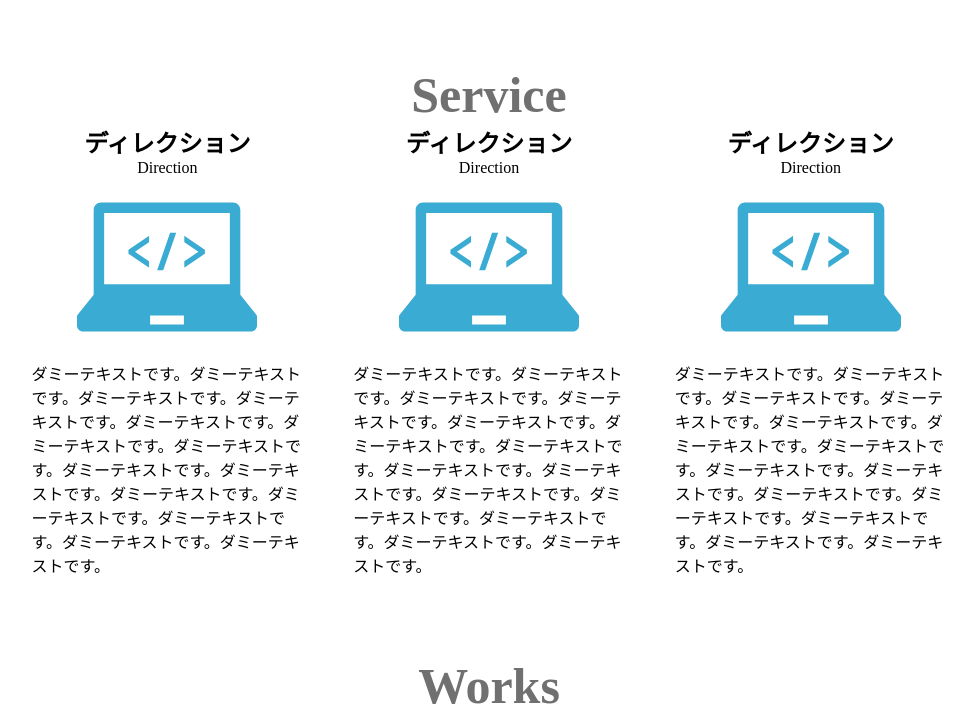
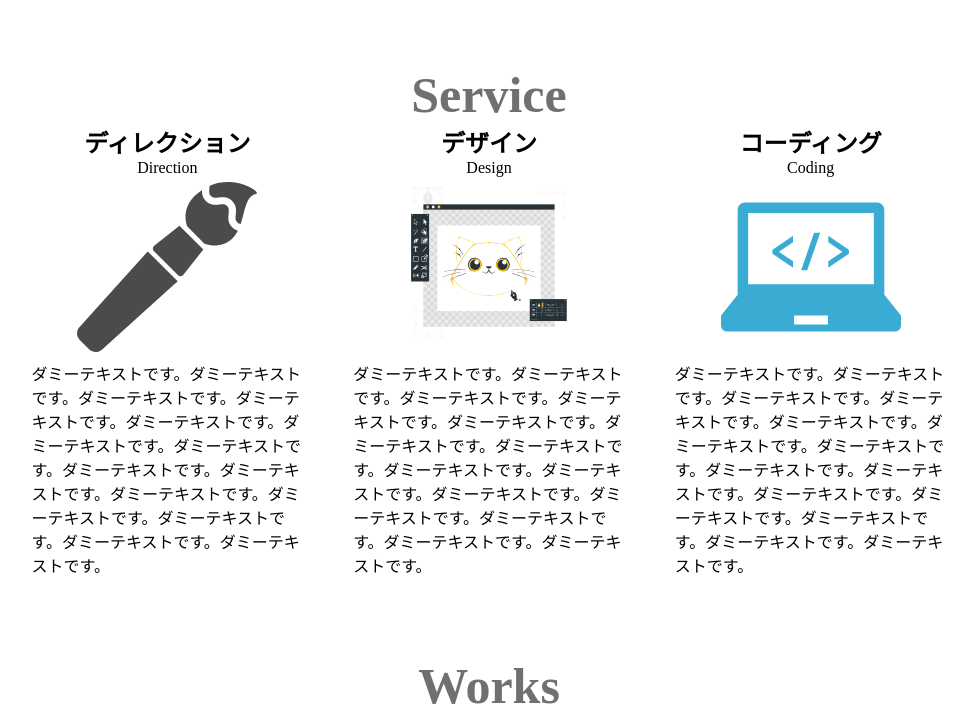
Before and after one commit to hato-taka/portfolio, a plain HTML site: page index.html in a window 1280 px wide. Shown: the part 940-1652 px from the top of the page, without its empty margins (151-1125 px from the left). Drawn offline with Linux system fonts and the light colour scheme.

Commit message:
add images

```diff
--- a/index.html
+++ b/index.html
@@ -13,7 +13,7 @@
     <div class="wrapper">
       <div id="header-title">
         <img src="img/pen_icon.svg" alt="title_logo" id="header-logo">
-        <h1>Site Title</h1>
+        <h1>Portfolio Site</h1>
       </div>
       <div class="sns">
         <ul>
@@ -45,24 +45,24 @@
           <p>Direction</p>
         </div>
         <div class="sec-img">
-          <img src="img/programing_icon.svg" alt="">
+          <img src="img/brash.svg" alt="">
         </div>
         <p>ダミーテキストです。ダミーテキストです。ダミーテキストです。ダミーテキストです。ダミーテキストです。ダミーテキストです。ダミーテキストです。ダミーテキストです。ダミーテキストです。ダミーテキストです。ダミーテキストです。ダミーテキストです。ダミーテキストです。ダミーテキストです。</p>
       </div>
       <div class="content">
         <div class="text-content">
-          <h2>ディレクション</h2>
-          <p>Direction</p>
+          <h2>デザイン</h2>
+          <p>Design</p>
         </div>
         <div class="sec-img">
-          <img src="img/programing_icon.svg" alt="">
+          <img src="img/design.svg" alt="">
         </div>
         <p>ダミーテキストです。ダミーテキストです。ダミーテキストです。ダミーテキストです。ダミーテキストです。ダミーテキストです。ダミーテキストです。ダミーテキストです。ダミーテキストです。ダミーテキストです。ダミーテキストです。ダミーテキストです。ダミーテキストです。ダミーテキストです。</p>
       </div>
       <div class="content">
         <div class="text-content">
-          <h2>ディレクション</h2>
-          <p>Direction</p>
+          <h2>コーディング</h2>
+          <p>Coding</p>
         </div>
         <div class="sec-img">
           <img src="img/programing_icon.svg" alt="">
@@ -85,4 +85,8 @@
     </section>
   </main>
 </body>
+
+<footer>
+  &copy; Naoki Hashimoto
+</footer>
 </html>
```
Also changed, not shown: img/brash.svg (added), img/design.svg (added).
